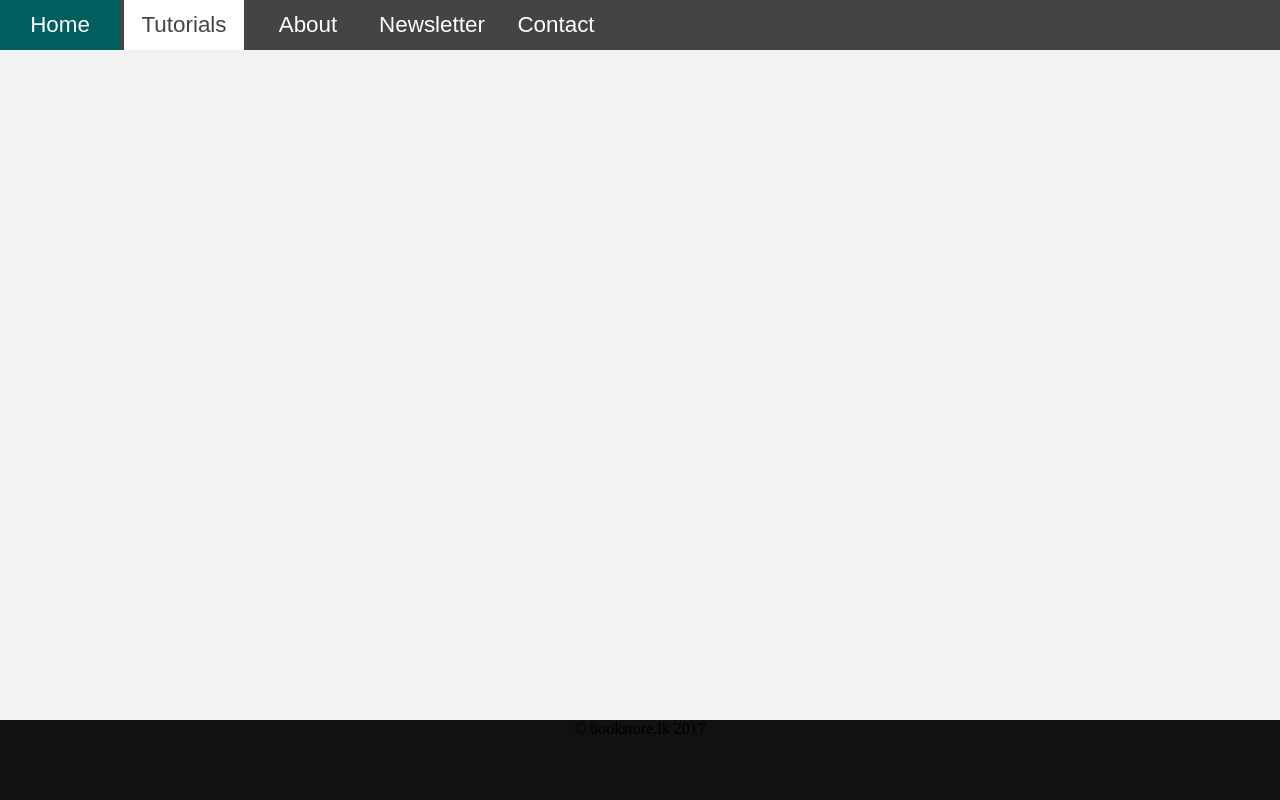
After one commit to lahirurangitha/bookstore, a PHP site: page /template.php in a window 1280 px wide. The commit adds this page. Run offline with PHP 8.4, Linux system fonts and the light colour scheme.

Commit message:
template

```diff
--- a/styles/css/custom.css
+++ b/styles/css/custom.css
@@ -27,35 +27,56 @@ body {
     height: 150px;
 }
 /*nav*/
-
-ul.topnav {
-    list-style-type: none;
+.nav{
+    min-height: 10vh;
+}
+.nav ul {
+    list-style: none;
+    background-color: #444;
+    padding: 0;
     margin: 0;
-    padding: 0;
-    overflow: hidden;
-    background-color: #333;
+}
+.nav li {
+    font-family: 'Oswald', sans-serif;
+    font-size: 1.2em;
+    text-align: center;
+    border-bottom: 1px solid #888;
 }
 
-ul.topnav li {float: left;}
-
-ul.topnav li a {
+.nav a {
+    text-decoration: none;
+    color: #fff;
     display: block;
-    color: white;
-    text-align: center;
-    padding: 14px 16px;
-    text-decoration: none;
+    transition: .3s background-color;
 }
 
-ul.topnav li a:hover:not(.active) {background-color: #111;}
+.nav a:hover {
+    background-color: #005f5f;
+}
 
-ul.topnav li a.active {background-color: #4CAF50;}
+.nav a.active {
+    background-color: #fff;
+    color: #444;
+    cursor: default;
+}
 
-ul.topnav li.right {float: right;}
+@media screen and (min-width: 600px) {
+    .nav li {
+        width: 120px;
+        border-bottom: none;
+        height: 50px;
+        line-height: 50px;
+        font-size: 1.4em;
+    }
 
-@media screen and (max-width: 600px){
-    ul.topnav li.right,
-    ul.topnav li {float: none;}
+    /* Option 1 - Display Inline */
+    .nav li {
+        display: inline-block;
+    }
 }
+
+
+
 
 /*forms*/
 .input_text {
--- /dev/null
+++ b/template.php
@@ -0,0 +1,31 @@
+<?php
+require_once 'core/init.php';
+?>
+<!DOCTYPE html>
+<html lang="en">
+<?php include_once 'auth.php'?>
+<?php include_once 'includes/header.php'?>
+
+<body>
+
+<?php //include_once 'includes/navigation.php'?>
+<div class="nav">
+    <ul>
+        <li class="home"><a href="#">Home</a></li>
+        <li class="tutorials"><a class="active" href="#">Tutorials</a></li>
+        <li class="about"><a href="#">About</a></li>
+        <li class="news"><a href="#">Newsletter</a></li>
+        <li class="contact"><a href="#">Contact</a></li>
+    </ul>
+</div>
+
+
+<div class="content">
+
+
+</div>
+
+<?php include_once 'includes/footer.php'?>
+</body>
+
+</html>
```
